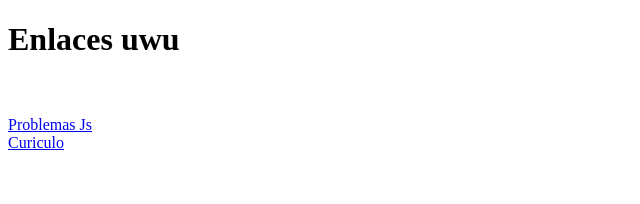
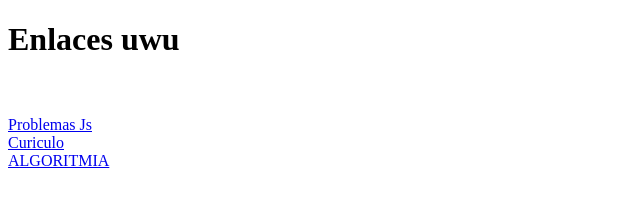
Before and after one commit to Jonh28-02/4IV9-PSyW-RIVERA-GARCIA.JONATHAN-ULISES, a plain HTML site: page enlaces.htm in a window 1280 px wide. Shown: the whole page, without its empty margins (0-640 px from the left). Drawn offline with Linux system fonts and the light colour scheme.

Commit message:
a momir 3.0

```diff
--- a/enlaces.htm
+++ b/enlaces.htm
@@ -17,7 +17,7 @@
          <br>
          <a href="TAREAS ANTERIORES/curiculo.html">Curiculo</a>
          <br>
-         <a href="/ALGORITMIA/algoritmia.htm"></a>
+         <a href="/ALGORITMIA/algoritmia.htm">ALGORITMIA</a>
 
      </div>
 </body>
```
